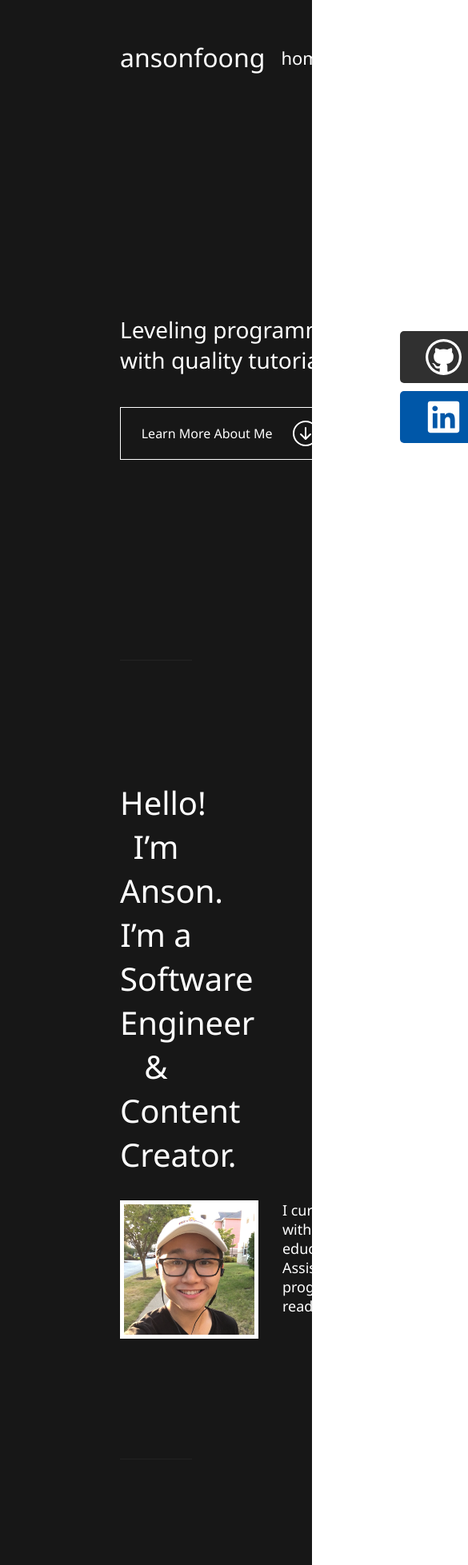
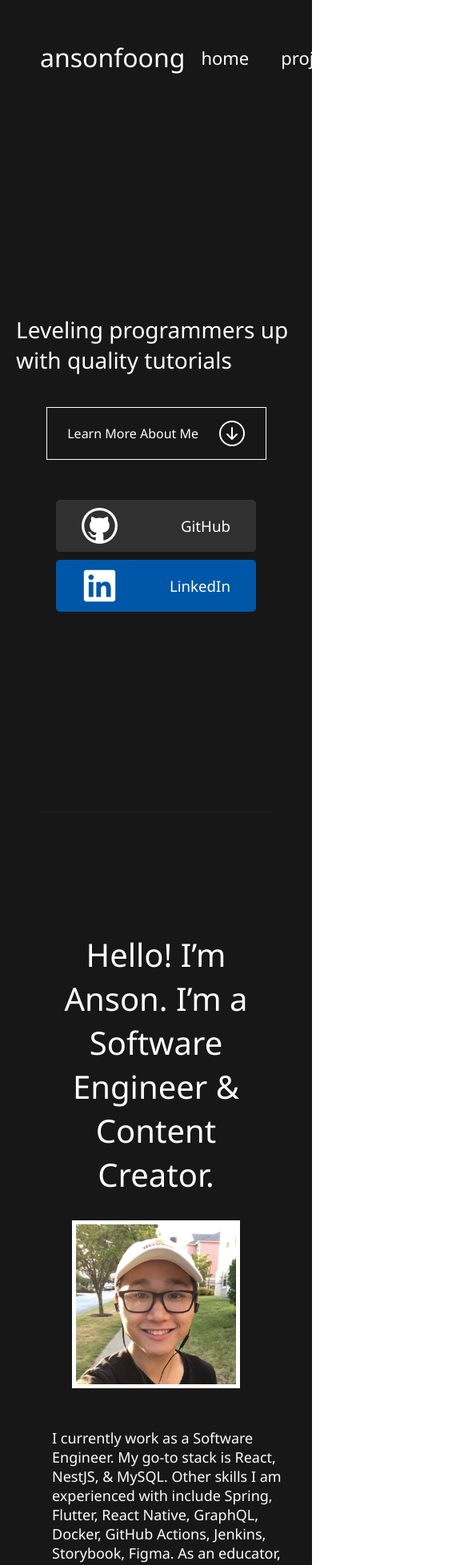
Before and after one commit to stuyy/ansonfoong, a Next.js app: page /home in a window 390 px wide. Shown: the top 1957 px of the page at 80% size, 585 px wide, since content can reach past the window. Built offline with nearby package versions, Linux system fonts and the light colour scheme.

Commit message:
add responsive styling for home page and page-body class

```diff
--- a/src/components/HomeComponents/AboutSection.module.scss
+++ b/src/components/HomeComponents/AboutSection.module.scss
@@ -17,6 +17,13 @@
   }
   display: flex;
   margin-top: 30px;
+  @media (max-width: 1475px) {
+    width: 100%;
+    flex-direction: column;
+    align-items: center;
+    & img {
+    }
+  }
 }
 
 .about-content-paragraph {
@@ -26,4 +33,7 @@
     margin: 0;
     font-size: 18px;
   }
+  @media (max-width: 1475px) {
+    margin-top: 50px;
+  }
 }
--- a/src/components/HomeComponents/HomeSection.module.scss
+++ b/src/components/HomeComponents/HomeSection.module.scss
@@ -7,6 +7,9 @@
     margin: 0;
     font-weight: 300;
     font-size: 28px;
+  }
+  @media (max-width: 975px) {
+    flex-direction: column;
   }
 }
 
@@ -20,6 +23,12 @@
   padding: 10px 32px;
   & h3 {
     font-weight: normal;
+  }
+}
+
+.buttons-container {
+  @media (max-width: 975px) {
+    margin-top: 50px;
   }
 }
 
@@ -38,6 +47,16 @@
   width: 350px;
 }
 
+.home-side-section {
+  @media (max-width: 975px) {
+    width: 100%;
+    display: flex;
+    flex-direction: column;
+    justify-content: center;
+    align-items: center;
+  }
+}
+
 .learnmore {
   display: flex;
   align-items: center;
--- a/src/components/HomeComponents/SkillsSection.module.scss
+++ b/src/components/HomeComponents/SkillsSection.module.scss
@@ -19,6 +19,9 @@
   > * {
     margin: 30px 0;
   }
+  @media (max-width: 1475px) {
+    width: 100%;
+  }
 }
 
 .skills-flex-item {
--- a/src/components/Navigation/index.module.scss
+++ b/src/components/Navigation/index.module.scss
@@ -1,6 +1,11 @@
 .header {
   background-color: #171717;
   color: #fff;
+
+  width: 100%;
+}
+
+.header-container {
   display: flex;
   align-items: center;
   justify-content: space-between;
@@ -18,6 +23,13 @@
     display: inline;
     font-size: 22px;
   }
+  @media (min-width: 1900px) {
+    width: 1900px;
+    margin: 0 auto;
+  }
+  @media (max-width: 750px) {
+    padding: 50px 50px;
+  }
 }
 
 .header_link {
--- a/src/components/Navigation/index.tsx
+++ b/src/components/Navigation/index.tsx
@@ -4,6 +4,7 @@ import styles from "./index.module.scss";
 
 export const Navigation = () => (
   <header className={styles.header}>
+    <div className={styles["header-container"]}>
       <div>
         <h1>ansonfoong</h1>
       </div>
@@ -16,5 +17,6 @@ export const Navigation = () => (
           </li>
         ))}
       </ul>
+    </div>
   </header>
 );
--- a/src/styles/globals.css
+++ b/src/styles/globals.css
@@ -38,3 +38,15 @@ p {
   padding: 0 150px;
   margin: 0 auto;
 }
+
+@media (min-width: 1900px) {
+  .page-body {
+    width: 1900px;
+  }
+}
+
+@media (max-width: 750px) {
+  .page-body {
+    padding: 0 50px;
+  }
+}
```
Also changed, not shown: src/components/HomeComponents/AboutSection.tsx (+1 -1 lines), tsconfig.json (+15 -4 lines). Lines whose indentation alone changed are shown as unchanged.
